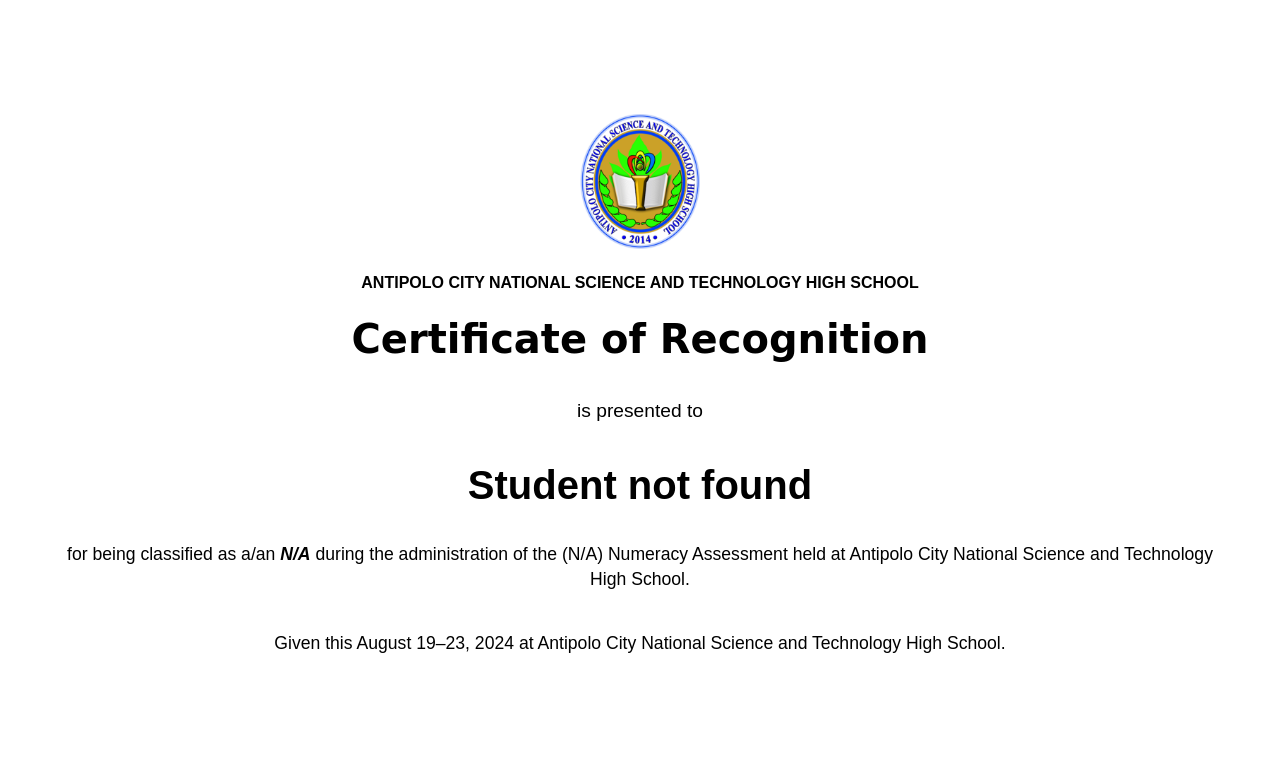
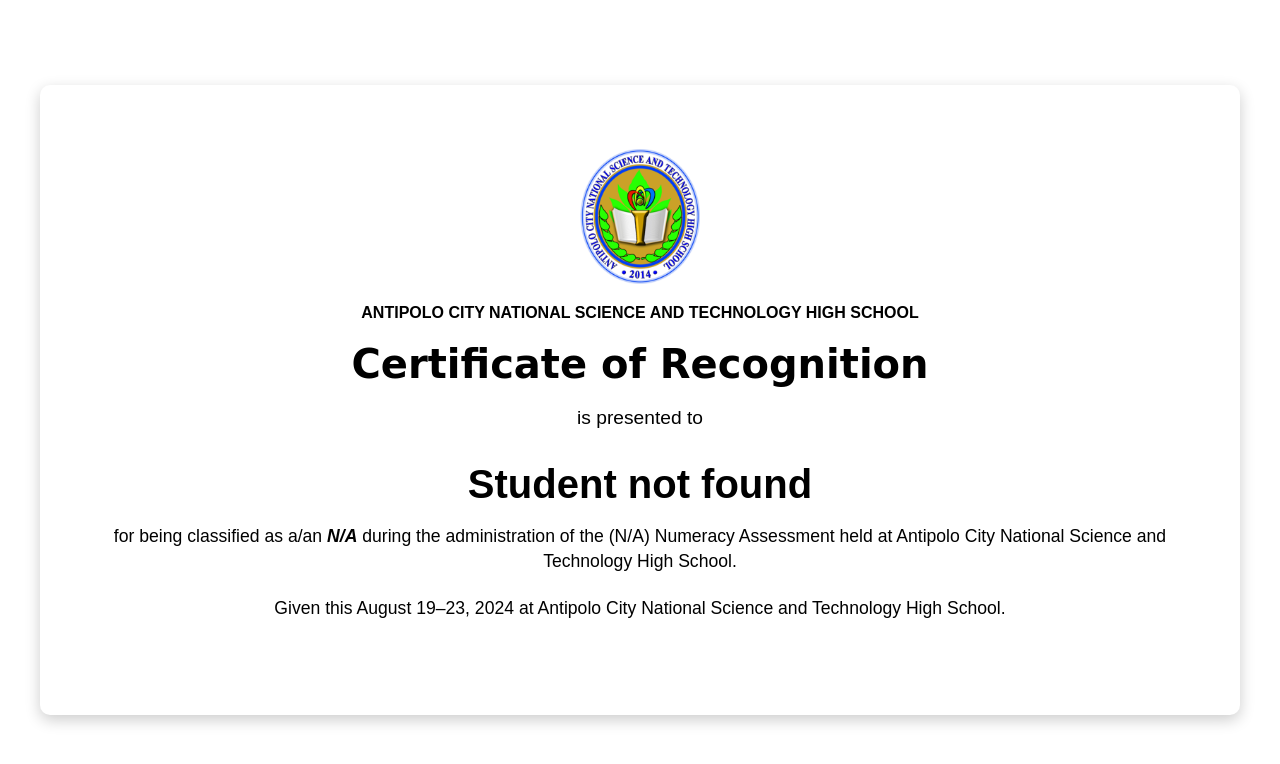
Before and after one commit to LOZLLZ/Student-Portal, a plain HTML site: page results.html in a window 1280 px wide. Drawn offline with Linux system fonts and the light colour scheme.

Commit message:
Update style1.css

```diff
--- a/style1.css
+++ b/style1.css
@@ -13,13 +13,14 @@ body {
 
 /* Fullscreen Certificate */
 .certificate {
-    width: 100vw;
-    height: 100vh;
-    padding: 3rem;
+   width: 100%;
+    max-width: 1200px; /* Adjust this value as needed */
+    padding: 4rem; /* Space inside the container */
+    background: white;
+    border-radius: 10px;
+    box-shadow: 0 5px 15px rgba(0, 0, 0, 0.2);
+    margin: 2rem; /* Space outside the container */
     box-sizing: border-box;
-    display: flex;
-    flex-direction: column;
-    justify-content: center;
 }
 
 /* School Logo */
```
